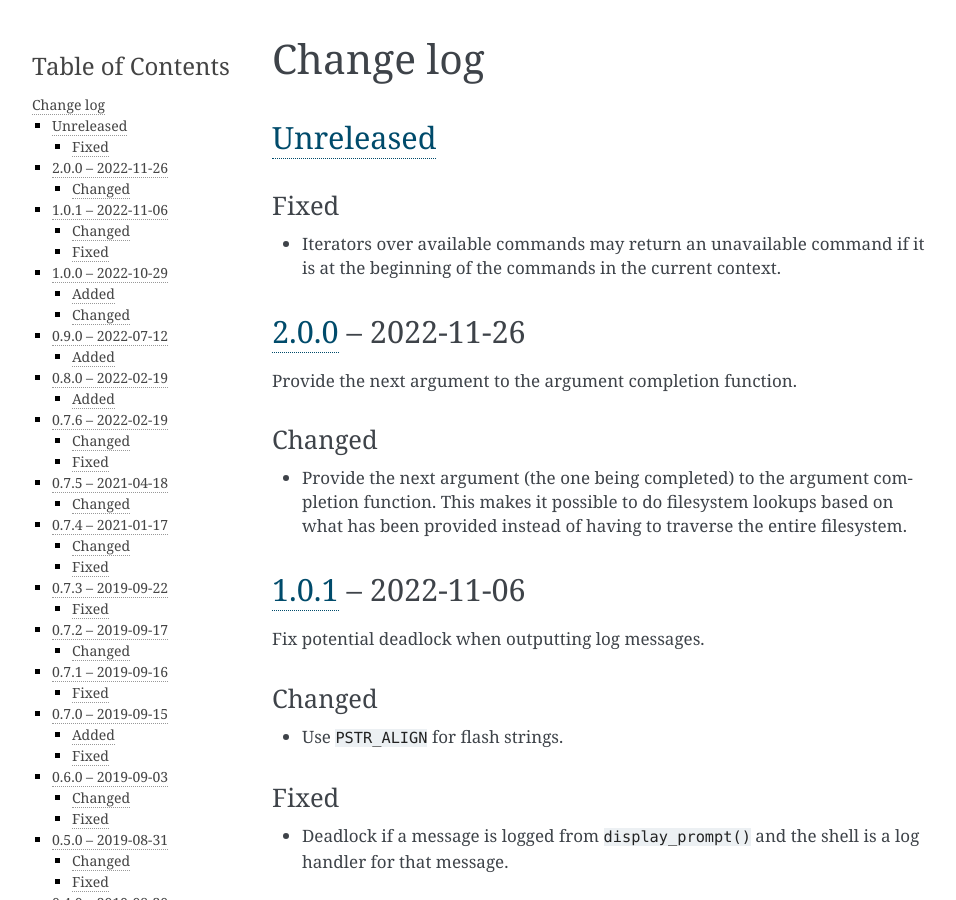
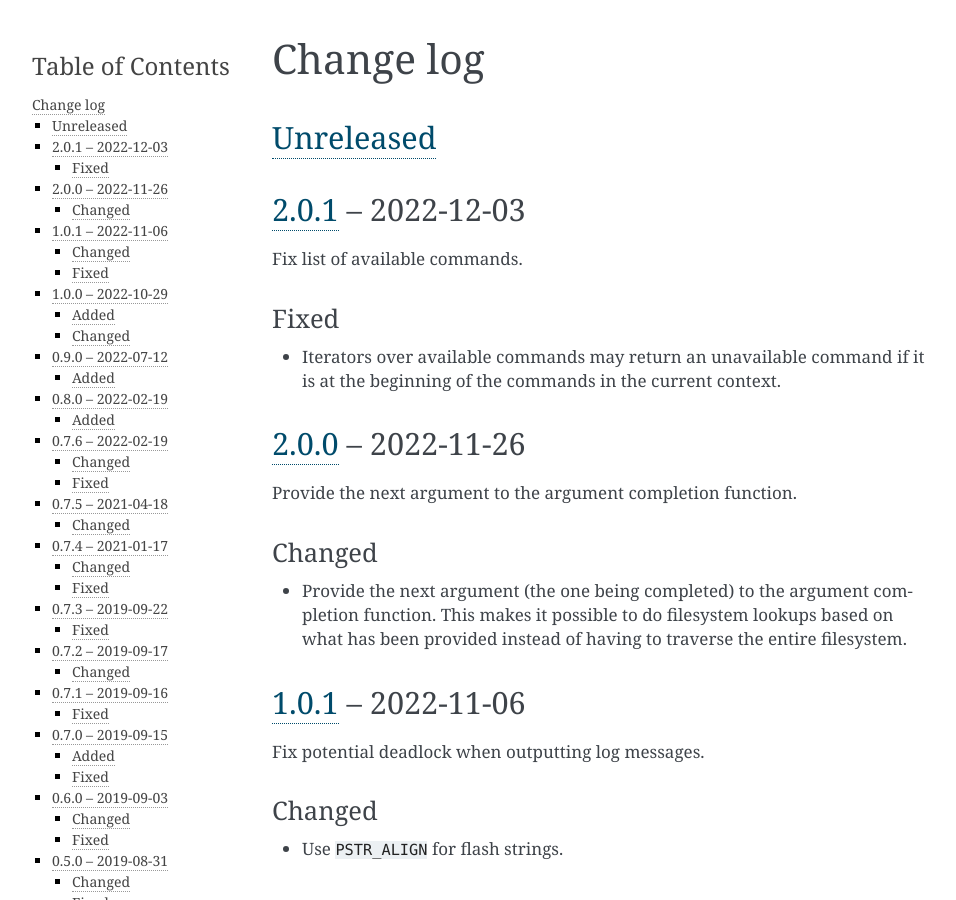
Before and after one commit to nomis/mcu-uuid-console, a Sphinx documentation site: the page built from docs/changelog.rst, in a window 1280 px wide and 900 px high. Shown: the whole window, without its empty margins (148-1104 px from the left). Built offline with Sphinx 7.4.7, drawn with Linux system fonts in a browser that asks for light colours.

Commit message:
Version 2.0.1

```diff
--- a/docs/changelog.rst
+++ b/docs/changelog.rst
@@ -3,6 +3,11 @@
 
 Unreleased_
 -----------
+
+2.0.1_ |--| 2022-12-03
+----------------------
+
+Fix list of available commands.
 
 Fixed
 ~~~~~
@@ -315,7 +320,8 @@
 
 .. |--| unicode:: U+2013 .. EN DASH
 
-.. _Unreleased: https://github.com/nomis/mcu-uuid-console/compare/2.0.0...HEAD
+.. _Unreleased: https://github.com/nomis/mcu-uuid-console/compare/2.0.1...HEAD
+.. _2.0.1: https://github.com/nomis/mcu-uuid-console/compare/2.0.0...2.0.1
 .. _2.0.0: https://github.com/nomis/mcu-uuid-console/compare/1.0.1...2.0.0
 .. _1.0.1: https://github.com/nomis/mcu-uuid-console/compare/1.0.0...1.0.1
 .. _1.0.0: https://github.com/nomis/mcu-uuid-console/compare/0.9.0...1.0.0
--- a/library.json
+++ b/library.json
@@ -12,7 +12,7 @@
 		"type": "git",
 		"url": "https://github.com/nomis/mcu-uuid-console.git"
 	},
-	"version": "2.0.0",
+	"version": "2.0.1",
 	"license": "GPL-3.0-or-later",
 	"homepage": "https://mcu-uuid-console.readthedocs.io/",
 	"export": {
```
